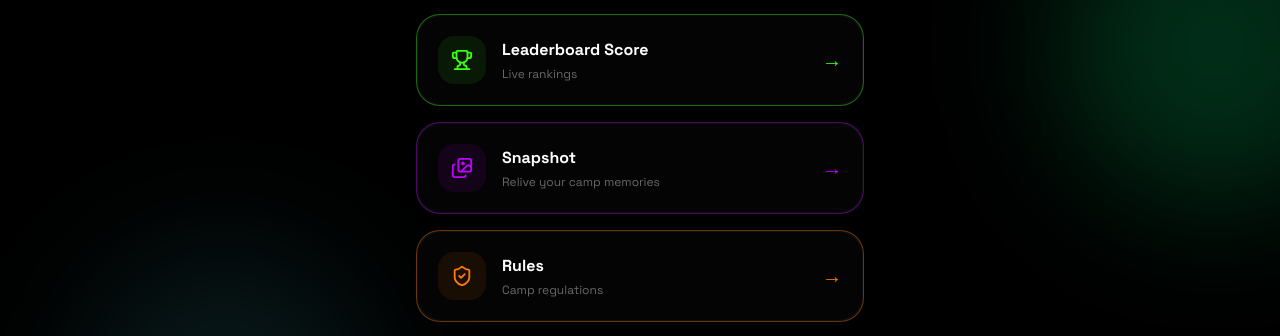
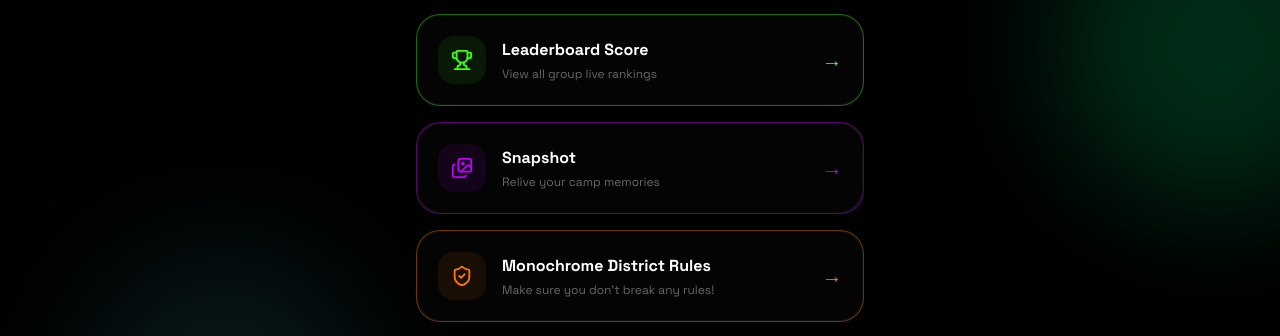
Before and after one commit to Johovenn/Overflow, a Next.js app: page /links in a window 1280 px wide. Shown: the part 402-738 px from the top of the page. Built offline with nearby package versions, Linux system fonts and the light colour scheme.

Commit message:
update links

```diff
--- a/app/committee-links/page.tsx
+++ b/app/committee-links/page.tsx
@@ -41,7 +41,7 @@ export default function CommitteeLinksPage() {
 					<LinkCard
 						title="Rundown Panitia"
 						description="Rundown • Point System • Master Code"
-						href="YOUR_COMMITTEE_DOC"
+						href="https://drive.google.com/file/d/18ctlqJN89tq3jC3k_HZdR0c2ZfPkDAJA/view?usp=drive_link"
 						color="#FF3B3B"
 						icon={ClipboardList}
 						external
@@ -50,7 +50,7 @@ export default function CommitteeLinksPage() {
 					<LinkCard
 						title="Rundown Peserta"
 						description="Participant Rundown"
-						href="YOUR_RUNDOWN_LINK"
+						href="https://drive.google.com/file/d/1AvGdclmzAZxUw1G3MYtPkMkPxyUPZtzf/view?usp=drive_link"
 						color="#00D9FF"
 						icon={CalendarDays}
 						external
@@ -75,7 +75,7 @@ export default function CommitteeLinksPage() {
 					<LinkCard
 						title="Snapshot"
 						description="Relive your camp memories"
-						href="YOUR_GDRIVE_LINK"
+						href="https://drive.google.com/drive/folders/1slUC-IqiMfmzHFEpvNtVc2rN6o7h4Kq3"
 						color="#BF00FF"
 						icon={Images}
 						external
@@ -84,7 +84,7 @@ export default function CommitteeLinksPage() {
 					<LinkCard
 						title="Rules"
 						description="Camp regulations"
-						href="YOUR_RULES_LINK"
+						href="https://drive.google.com/file/d/12GnrL3hgLWJS3PavqTiEQp_BSkqTqxyI/view?usp=drivesdk"
 						color="#FF7A00"
 						icon={ShieldCheck}
 						external
--- a/app/links/page.tsx
+++ b/app/links/page.tsx
@@ -36,7 +36,7 @@ export default function LinksPage() {
 					<LinkCard
 						title="Rundown"
 						description="Event schedule"
-						href="YOUR_RUNDOWN_LINK"
+						href="https://drive.google.com/file/d/1AvGdclmzAZxUw1G3MYtPkMkPxyUPZtzf/view?usp=drive_link"
 						color="#00D9FF"
 						icon={CalendarDays}
 						external
@@ -44,7 +44,7 @@ export default function LinksPage() {
 
 					<LinkCard
 						title="Leaderboard Score"
-						description="Live rankings"
+						description="View all group live rankings"
 						href="/leaderboard"
 						color="#39FF14"
 						icon={Trophy}
@@ -53,16 +53,16 @@ export default function LinksPage() {
 					<LinkCard
 						title="Snapshot"
 						description="Relive your camp memories"
-						href="YOUR_GDRIVE_LINK"
+						href="https://drive.google.com/drive/folders/1slUC-IqiMfmzHFEpvNtVc2rN6o7h4Kq3"
 						color="#BF00FF"
 						icon={Images}
 						external
 					/>
 
 					<LinkCard
-						title="Rules"
-						description="Camp regulations"
-						href="YOUR_RULES_LINK"
+						title="Monochrome District Rules"
+						description="Make sure you don't break any rules!"
+						href="https://drive.google.com/file/d/12GnrL3hgLWJS3PavqTiEQp_BSkqTqxyI/view?usp=drivesdk"
 						color="#FF7A00"
 						icon={ShieldCheck}
 						external
```
